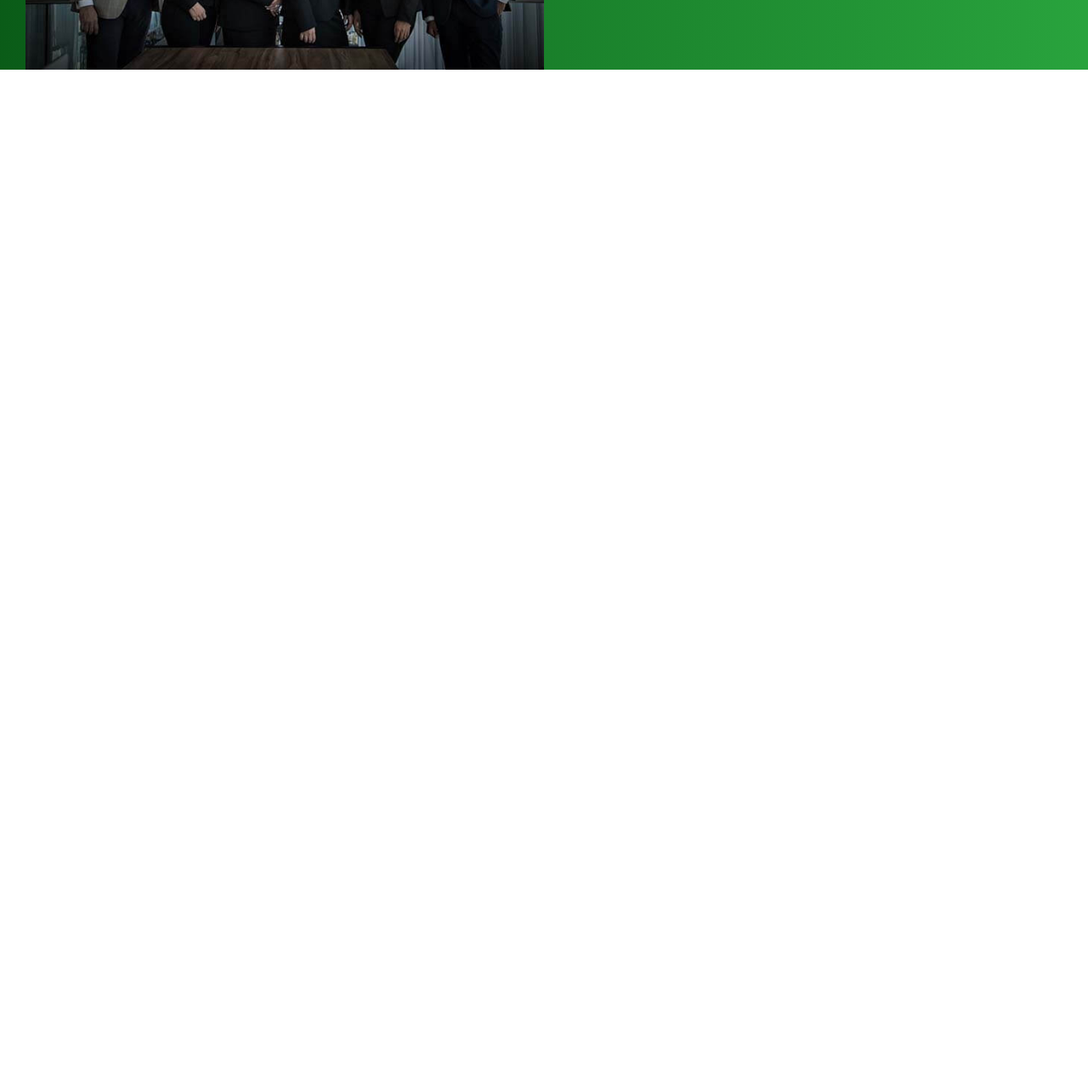
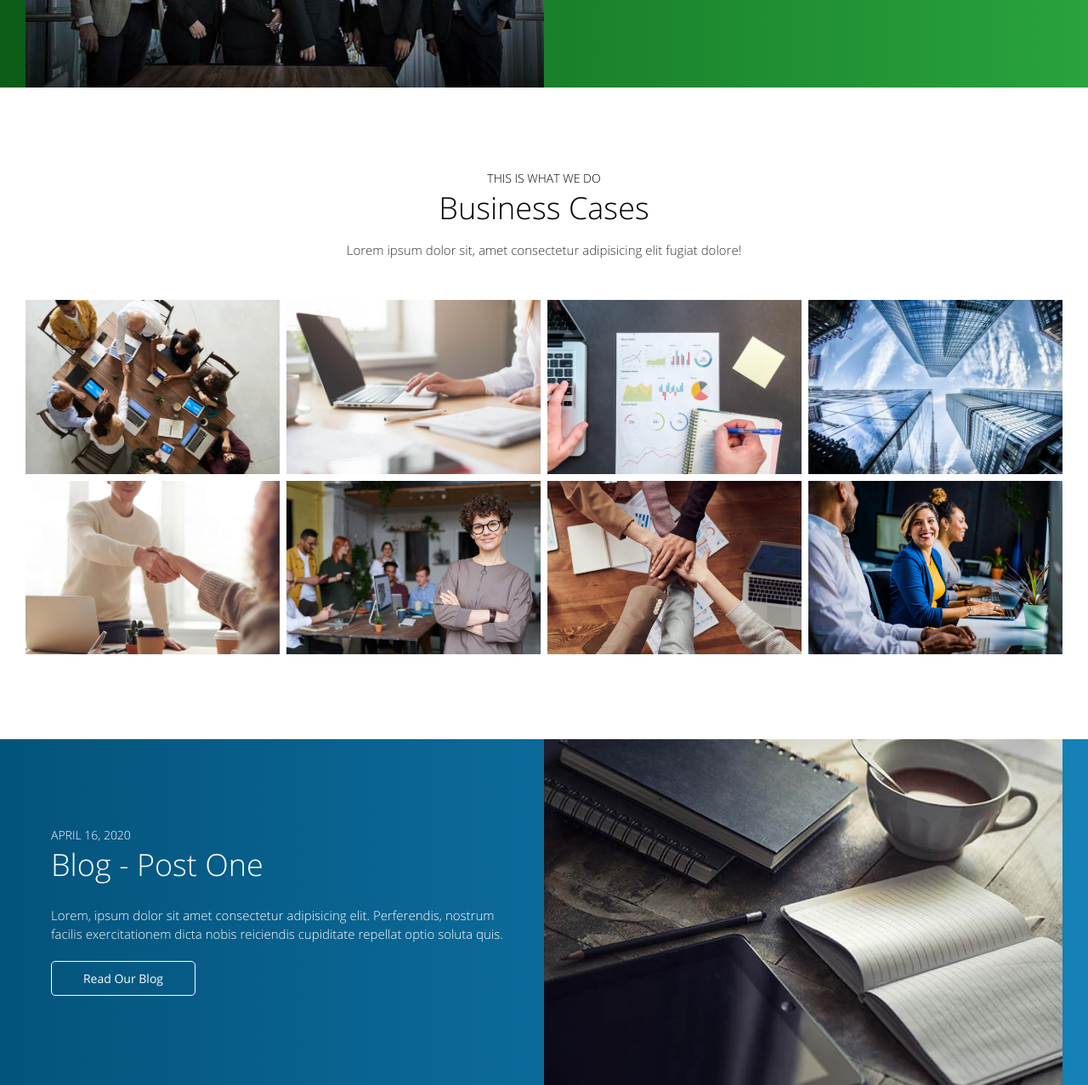
Before and after one commit to chg-giraldo/EdgeLedger-Website, a plain HTML site: page Html/Home.html in a window 1280 px wide. Shown: the part 1414-2691 px from the top of the page at 85% size. Before the commit the page ends 1496 px from the top, so only its background shows below. Drawn offline with Linux system fonts and the light colour scheme.

Commit message:
055 Cases and Blog Sections

```diff
--- a/Css/Base.css
+++ b/Css/Base.css
@@ -79,11 +79,12 @@ html {
   /* Dimensiones */
   --ancho-area-activa: 1400px;
   --altura-barra-superior: 60px;
-  --ancho-boton: 140px;
+  --ancho-boton-corto: 140px;
+  --ancho-boton-medio: 170px;
 
   /* Espaciado */
   --padding-horizontal: 3rem;
-  --padding-vertical: 5rem;
+  --padding-vertical: 10rem;
 
   /* Colores Primarios */
   --color-primario: hsl(130, 60%, 40%);
@@ -92,7 +93,8 @@ html {
 
   /* Colores Secundarios */
   --color-secundario: hsl(200, 80%, 40%);
-  --shade-secundario-1: hsl(200, 90%, 30%);
+  --shade-secundario-1: hsl(200, 90%, 32%);
+  --shade-secundario-2: hsl(200, 95%, 25%);
 
   /* Colores Neutros */
   --tint-neutro-1: hsl(0, 0%, 98%);
@@ -134,7 +136,7 @@ ELEMENTOS TRANSVERSALES
 
 [class|='boton'] {
   display: inline-block;
-  width: var(--ancho-boton);
+  width: var(--ancho-boton-corto);
   border-radius: 5px;
   border: none;
   padding: 1rem 0px;
@@ -180,6 +182,19 @@ ELEMENTOS TRANSVERSALES
 
 .boton-oscuro:hover {
   background-color: var(--shade-neutro-2);
+}
+
+main section h3.subtitulo-seccion {
+  margin-bottom: 1rem;
+  font-size: 1.4rem;
+  font-weight: 300;
+  text-transform: uppercase;
+}
+
+main section h2.titulo-seccion {
+  font-size: 3.6rem;
+  font-weight: 300;
+  text-transform: capitalize;
 }
 
 /*
@@ -300,3 +315,79 @@ header#header-pagina div.banner div.contenido-banner {
   text-align: center;
   color: white;
 }
+
+/*
+================
+SECCIÓN ESTÁNDAR
+================
+*/
+
+section.seccion-estandar {
+  background-image: linear-gradient(to right, var(--colores-gradiente));
+}
+
+section.seccion-estandar div.contenido-seccion {
+  display: flex;
+  flex-flow: row nowrap;
+  align-items: stretch;
+}
+
+section.seccion-estandar div.contenido-seccion > [class|='columna'] {
+  flex-basis: 50%;
+}
+
+section.seccion-estandar figure.columna-fotografia {
+  aspect-ratio: 3 / 2;
+}
+
+section.seccion-estandar figure.columna-fotografia img {
+  object-fit: cover;
+  height: 100%;
+}
+
+section.seccion-estandar div.columna-informacion {
+  --color-texto: white;
+  display: flex;
+  flex-flow: column nowrap;
+  justify-content: center;
+  padding: var(--padding-vertical) var(--padding-horizontal);
+}
+
+section.seccion-estandar div.columna-informacion :is(p, button, h2, h3) {
+  color: var(--color-texto);
+}
+
+section.seccion-estandar div.columna-informacion header {
+  margin-bottom: 3rem;
+}
+
+section.seccion-estandar {
+  font-size: 1.5rem;
+}
+
+section.seccion-estandar div.columna-informacion a.boton-primario {
+  display: flex;
+  margin-top: 2rem;
+  border: solid 1px var(--color-texto);
+  background-color: transparent;
+  font-size: 1.4rem;
+  font-weight: 400;
+  justify-content: center;
+  align-items: center;
+}
+
+section.seccion-estandar div.columna-informacion a.boton-primario i {
+  width: 0px;
+  margin-left: 0px;
+  opacity: 0;
+  font-size: 0.75em;
+  transition: var(--transicion-general);
+  transition-property: margin-left, opacity, width;
+}
+
+section.seccion-estandar div.columna-informacion a.boton-primario:hover i {
+  display: inline-block;
+  margin-left: 0.75rem;
+  opacity: 1;
+  width: 1em;
+}
--- a/Css/Home.css
+++ b/Css/Home.css
@@ -44,7 +44,7 @@ header#header-pagina div.banner p.tagline strong {
 }
 
 header#header-pagina div.banner a.boton-primario {
-  width: calc(var(--ancho-boton) + 2rem);
+  width: var(--ancho-boton-medio);
   margin-top: 3.5rem;
   padding-top: 1.25rem;
   padding-bottom: 1.25rem;
@@ -72,7 +72,7 @@ section#seccion-features div.galeria-features {
   --gutter-galeria: 20px;
   display: flex;
   margin: 0px calc(-1*var(--gutter-galeria));
-  padding: var(--padding-vertical) 0px;
+  padding: 6rem 0px;
   flex-flow: row wrap;
 }
 
@@ -119,78 +119,110 @@ SECCIÓN: SOLUCIONES
 */
 
 section#seccion-soluciones {
-  background-image: linear-gradient(to right, var(--shade-primario-2), var(--color-primario));
+  --colores-gradiente: var(--shade-primario-2), var(--color-primario);
 }
 
-section#seccion-soluciones div.contenido-seccion {
-  display: flex;
-  align-items: stretch;
-}
-
-section#seccion-soluciones div.contenido-seccion > [class|='columna'] {
-  flex-basis: 50%;
-}
-
-section#seccion-soluciones figure.columna-fotografia img {
-  object-fit: cover;
-  height: 100%;
+section#seccion-soluciones figure.columna-fotografia {
+  order: 1;
 }
 
 section#seccion-soluciones div.columna-informacion {
-  display: flex;
-  flex-flow: column nowrap;
-  justify-content: center;
-  padding: var(--padding-vertical) var(--padding-horizontal);
-}
-
-section#seccion-soluciones div.columna-informacion :is(p, button, h2, h3) {
-  color: white;
-}
-
-section#seccion-soluciones div.columna-informacion header {
-  margin-bottom: 3rem;
-}
-
-section#seccion-soluciones div.columna-informacion h3.frase-subtitulo {
-  margin-bottom: 1rem;
-  font-size: 1.4rem;
-  font-weight: 300;
-  text-transform: uppercase;
+  order: 2;
 }
 
 section#seccion-soluciones div.columna-informacion h2.titulo-seccion {
-  font-size: 3.6rem;
-  font-weight: 300;
-}
-
-section#seccion-soluciones div.columna-informacion p {
-  font-size: 1.5rem;
+  text-transform: none;
 }
 
 section#seccion-soluciones div.columna-informacion a.boton-primario {
-  display: flex;
-  width: var(--ancho-boton);
-  margin-top: 2rem;
-  border: solid 1px white;
-  background-color: transparent;
-  font-size: 1.4rem;
-  font-weight: 400;
-  justify-content: center;
-  align-items: center;
+  width: var(--ancho-boton-corto);
 }
 
-section#seccion-soluciones div.columna-informacion a.boton-primario i {
-  width: 0px;
-  margin-left: 0px;
-  opacity: 0;
-  font-size: 0.75em;
-  transition: var(--transicion-general);
-  transition-property: margin-left, opacity, width;
+/*
+=================
+SECCIÓN: NEGOCIOS
+=================
+*/
+
+section#seccion-negocios {
+  padding: var(--padding-vertical) 0px;
 }
 
-section#seccion-soluciones div.columna-informacion a.boton-primario:hover i {
+section#seccion-negocios header {
+  text-align: center;
+  margin-bottom: 4rem;
+}
+
+section#seccion-negocios header h2.titulo-seccion {
+  margin-bottom: 2rem;
+}
+
+section#seccion-negocios div.area-activa {
+  overflow-x: hidden;
+}
+
+section#seccion-negocios div.galeria-negocios {
+  --numero-columnas: 4;
+  --gutter-galeria: 0.4rem;
+  display: flex;
+  margin: 0px calc(-1 * var(--gutter-galeria));
+  flex-flow: row wrap;
+}
+
+section#seccion-negocios div.galeria-negocios figure {
+  position: relative;
+  flex-basis: calc(100% / var(--numero-columnas));
+  aspect-ratio: 3 / 2;
+  margin-top: calc(2 * var(--gutter-galeria));
+  padding: 0px var(--gutter-galeria);
+}
+
+section#seccion-negocios div.galeria-negocios figure::after {
   display: inline-block;
-  margin-left: 0.75rem;
-  opacity: 1;
-  width: auto;
+  position: absolute;
+  width: 100%;
+  height: 100%;
+  top: 0px;
+  left: 0px;
+  content: '';
+  background-color: white;
+  opacity: 0;
+  transition: var(--transicion-general);
+  transition-property: opacity;
 }
+
+section#seccion-negocios div.galeria-negocios figure:hover {
+  cursor: pointer;
+}
+
+section#seccion-negocios div.galeria-negocios figure:hover::after {
+  opacity: 0.35;
+}
+
+section#seccion-negocios div.galeria-negocios img {
+  height: 100%;
+  object-fit: cover;
+  object-position: center;
+}
+
+/*
+===================
+SECCIÓN: SOLUCIONES
+===================
+*/
+
+section#seccion-blog {
+  --colores-gradiente: var(--shade-secundario-2), var(--color-secundario);
+}
+
+section#seccion-blog div.columna-informacion {
+  order: 1;
+}
+
+section#seccion-blog figure.columna-fotografia {
+  order: 2;
+}
+
+section#seccion-blog div.columna-informacion a.boton-primario {
+  width: var(--ancho-boton-medio);
+}
--- a/Html/Home.html
+++ b/Html/Home.html
@@ -103,7 +103,7 @@
     </section>
 
     <!-- Sección: Soluciones -->
-    <section id="seccion-soluciones">
+    <section id="seccion-soluciones" class="seccion-estandar">
       <div class="area-activa">
         <div class="contenido-seccion">
 
@@ -117,7 +117,7 @@
 
             <!-- Header: Frase Subtítulo, Título Sección -->
             <header>
-              <h3 class="frase-subtitulo">What you are looking for</h3>
+              <h3 class="subtitulo-seccion">What you are looking for</h3>
               <h2 class="titulo-seccion">We provide bespoke solutions</h2>
             </header>
 
@@ -131,7 +131,74 @@
 
               <!-- Botón -->
               <a class="boton-primario" href="#">
-                <span>Read More</span>
+                <span>Read more</span>
+                <i class="fas fa-chevron-right"></i>
+              </a>
+            </div>
+          </div>
+
+        </div>
+      </div>
+    </section>
+
+    <!-- Sección: Negocios -->
+    <section id="seccion-negocios">
+      <div class="area-activa">
+
+      <!-- Header: Frase Subtítulo, Título Sección, Descripción Corta -->
+      <header>
+        <h3 class="subtitulo-seccion">This is what we do</h3>
+        <h2 class="titulo-seccion">Business cases</h2>
+        <div class="descripcion">
+          <p>Lorem ipsum dolor sit, amet consectetur adipisicing elit fugiat dolore!</p>
+        </div>
+      </header>
+
+      <!-- Galería Casos de Negocio -->
+      <div class="galeria-negocios">
+        <figure><img src="../Assets/Images/Cases/Cases1.jpg" alt="Case 1"></figure>
+        <figure><img src="../Assets/Images/Cases/Cases2.jpg" alt="Case 2"></figure>
+        <figure><img src="../Assets/Images/Cases/Cases3.jpg" alt="Case 3"></figure>
+        <figure><img src="../Assets/Images/Cases/Cases4.jpg" alt="Case 4"></figure>
+        <figure><img src="../Assets/Images/Cases/Cases5.jpg" alt="Case 5"></figure>
+        <figure><img src="../Assets/Images/Cases/Cases6.jpg" alt="Case 6"></figure>
+        <figure><img src="../Assets/Images/Cases/Cases7.jpg" alt="Case 7"></figure>
+        <figure><img src="../Assets/Images/Cases/Cases8.jpg" alt="Case 8"></figure>
+      </div>
+
+    </div>
+    </section>
+
+    <!-- Sección: Blog -->
+    <section id="seccion-blog" class="seccion-estandar">
+      <div class="area-activa">
+        <div class="contenido-seccion">
+
+          <!-- Columna Fotografía -->
+          <figure class="columna-fotografia">
+            <img src="../Assets/Images/Home/Blog.jpg" alt="Coffee, Notebook and Tablet on Desk" />
+          </figure>
+
+          <!-- Columna Información -->
+          <div class="columna-informacion">
+
+            <!-- Header: Fecha, Título Sección -->
+            <header>
+              <h3 class="subtitulo-seccion">April 16, 2020</h3>
+              <h2 class="titulo-seccion">Blog - Post one</h2>
+            </header>
+
+            <!-- Cuerpo Información: Descripción, Botón -->
+            <div class="informacion-seccion">
+
+              <!-- Descripción -->
+              <div class="descripcion">
+                <p>Lorem, ipsum dolor sit amet consectetur adipisicing elit. Perferendis, nostrum facilis exercitationem dicta nobis reiciendis cupiditate repellat optio soluta quis.</p>
+              </div>
+
+              <!-- Botón -->
+              <a class="boton-primario" href="#">
+                <span>Read our blog</span>
                 <i class="fas fa-chevron-right"></i>
               </a>
             </div>
```
